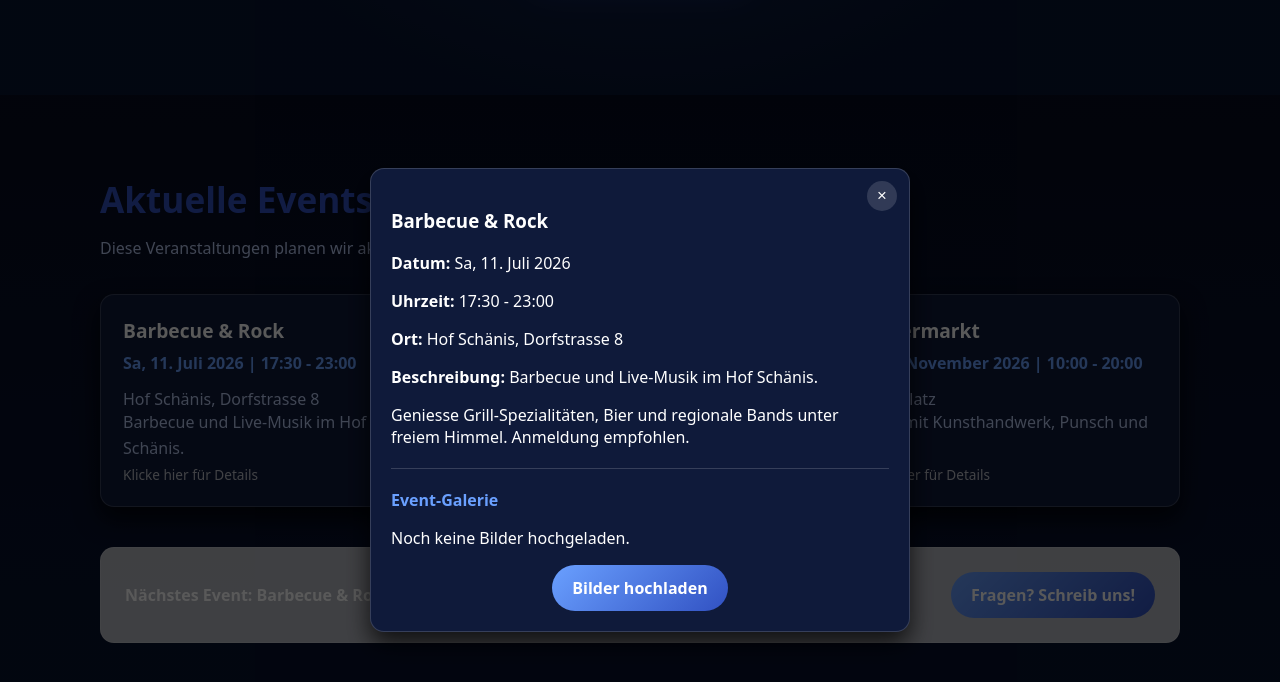
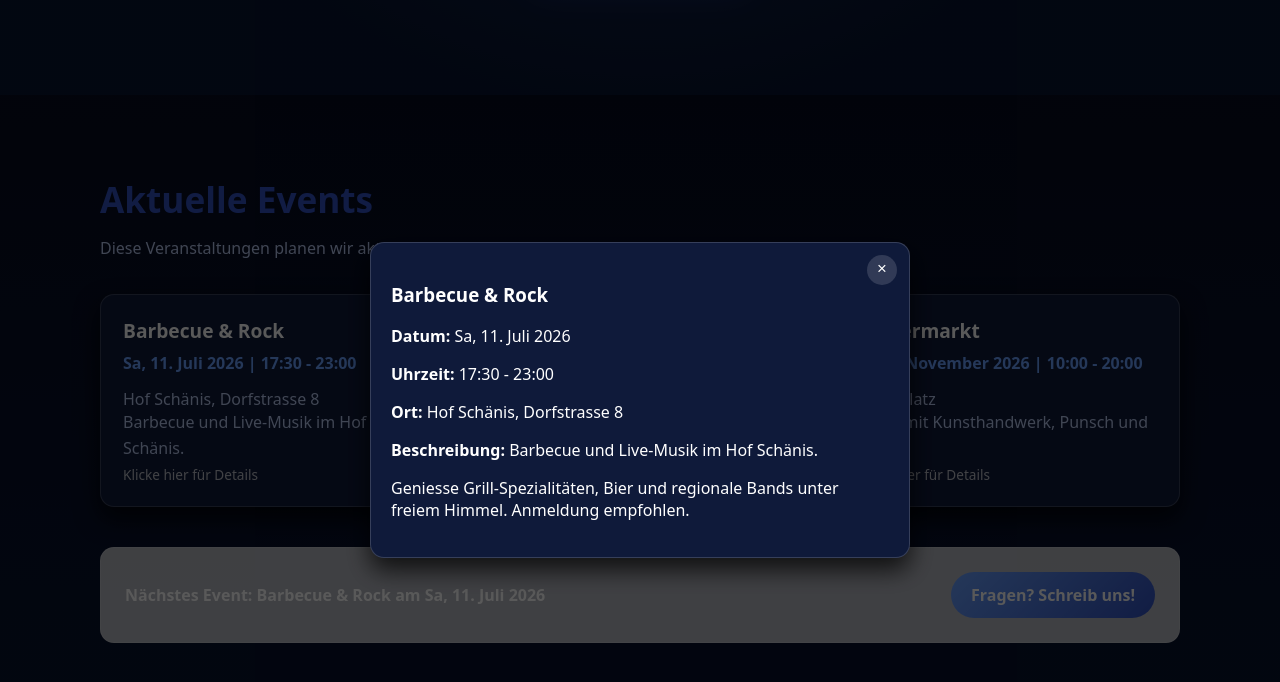
Before and after one commit to Rubinho17/bitzli, a React (Vite) app: page / in a window 1280 px wide. Both pictures are taken after a click on the button 274 px from the left and 830 px from the top of the page. Shown: the part 430-1112 px from the top of the page. Built offline with nearby package versions, Linux system fonts and the light colour scheme; the HTML template or start-up script is replaced by a standard one.

Commit message:
galerie 2.0

```diff
--- a/src/App.jsx
+++ b/src/App.jsx
@@ -36,23 +36,12 @@ const eventsData = [
 ];
 
 function App() {
-  const [events, setEvents] = useState(eventsData);
+  const [events] = useState(eventsData);
   const [selectedEvent, setSelectedEvent] = useState(null);
   const nextEvent = useMemo(() => events[0], [events]);
 
   const openEventDetails = (event) => setSelectedEvent(event);
   const closeEventDetails = () => setSelectedEvent(null);
-
-  const handleImageUpload = (eventId, files) => {
-    const newImages = Array.from(files).map(file => URL.createObjectURL(file));
-    setEvents(prevEvents =>
-      prevEvents.map(event =>
-        event.id === eventId
-          ? { ...event, images: [...event.images, ...newImages] }
-          : event
-      )
-    );
-  };
 
   useEffect(() => {
     if (!selectedEvent) return;
@@ -114,29 +103,16 @@ function App() {
                   <p><strong>Beschreibung:</strong> {selectedEvent.description}</p>
                   <p>{selectedEvent.details}</p>
 
-                  <div className="gallery">
-                    <h4>Event-Galerie</h4>
-                    {selectedEvent.images.length > 0 ? (
+                  {selectedEvent.images.length > 0 && (
+                    <div className="gallery">
+                      <h4>Event-Galerie</h4>
                       <div className="gallery__images">
                         {selectedEvent.images.map((image, index) => (
                           <img key={index} src={image} alt={`Event ${selectedEvent.title} ${index + 1}`} className="gallery__image" />
                         ))}
                       </div>
-                    ) : (
-                      <p>Noch keine Bilder hochgeladen.</p>
-                    )}
-                    <div className="gallery__upload">
-                      <label htmlFor="image-upload" className="button">Bilder hochladen</label>
-                      <input
-                        id="image-upload"
-                        type="file"
-                        multiple
-                        accept="image/*"
-                        style={{ display: 'none' }}
-                        onChange={(e) => handleImageUpload(selectedEvent.id, e.target.files)}
-                      />
                     </div>
-                  </div>
+                  )}
                 </div>
               </div>
             )}
```
